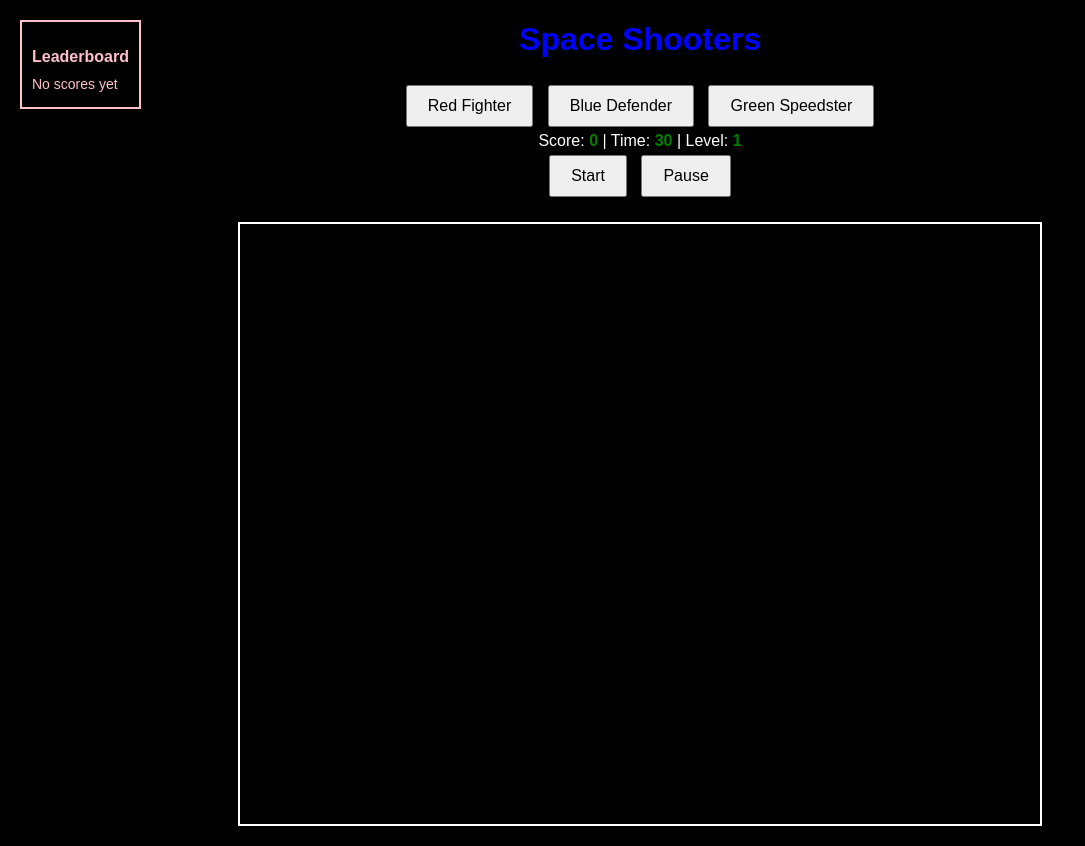
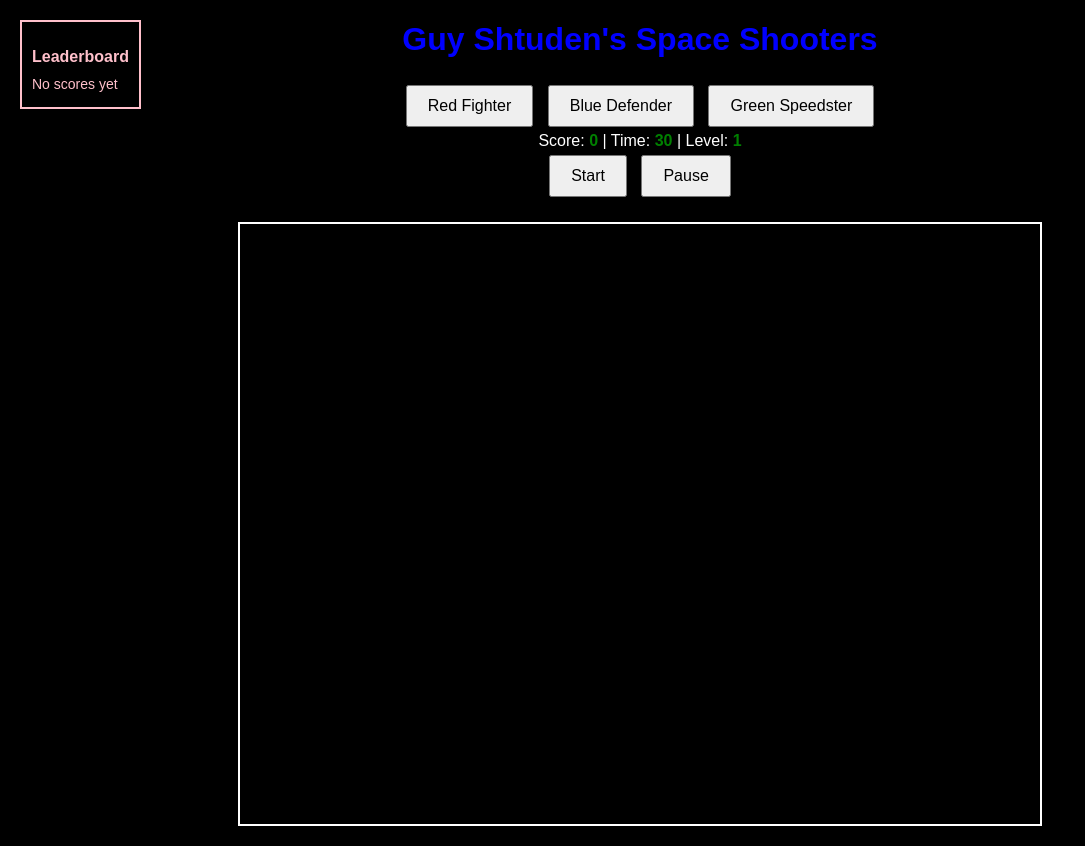
Before and after one commit to Shtudi/space-shooters, a plain HTML site: page index.html in a window 1280 px wide. Shown: the whole page, without its empty margins (0-1085 px from the left). Drawn offline with Linux system fonts and the light colour scheme.

Commit message:
Update index.html

```diff
--- a/index.html
+++ b/index.html
@@ -3,7 +3,7 @@
 <head>
   <meta charset="UTF-8">
   <meta name="viewport" content="width=device-width, initial-scale=1.0">
-  <title>Space Shooters</title>
+  <title>Guy Shtuden's Space Shooters</title>
   <style>
     body {
       text-align: center;
@@ -52,7 +52,7 @@
   </style>
 </head>
 <body>
-  <h1 style="color: blue;">Space Shooters</h1>
+  <h1 style="color: blue;">Guy Shtuden's Space Shooters</h1>
   <button id="spaceship1">Red Fighter</button>
   <button id="spaceship2">Blue Defender</button>
   <button id="spaceship3">Green Speedster</button>
```
